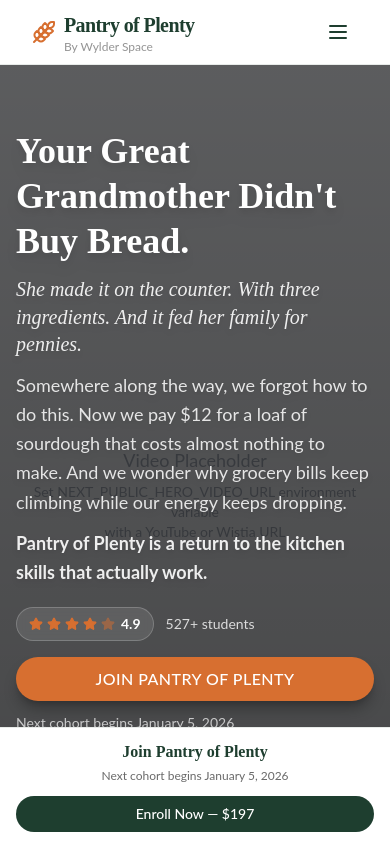
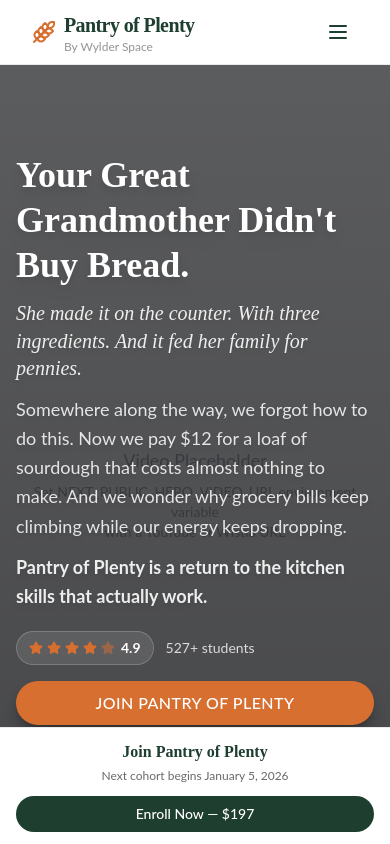
Before and after one commit to ankurmans/wylderspace-pantry-of-plenty, a Next.js app: page / in a window 390 px wide. Shown: the top 844 px of the page. Built offline with nearby package versions, Linux system fonts and the light colour scheme; no server answers.

Commit message:
Refine HeroSection: streamline social proof elements and update metrics

```diff
--- a/components/sections/HeroSection.tsx
+++ b/components/sections/HeroSection.tsx
@@ -126,7 +126,7 @@
       />
 
       {/* Text Content Overlay */}
-      <div className="relative z-10 w-full flex items-start md:items-center pt-0 md:pt-0 pb-12 md:pb-0 md:h-screen md:min-h-[800px]">
+      <div className="relative z-10 w-full flex items-start md:items-center pt-6 md:pt-12 pb-6 md:pb-12 md:h-screen md:min-h-[800px]">
         <div className="max-w-7xl mx-auto w-full px-4 md:px-12 pt-0 md:pt-0">
             <div className="max-w-[563px]">
             {/* Main Headline - Playfair Display Medium, 60px, white */}
```
